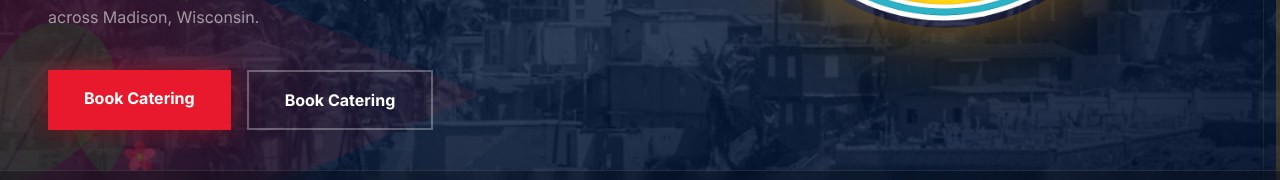
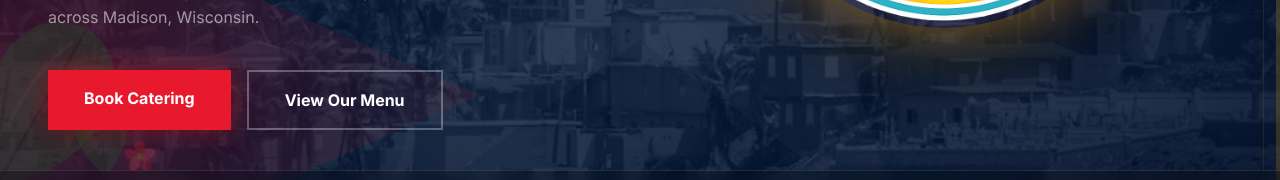
Before and after one commit to 22VermeijT/ricanrice.com, a Next.js app: page / in a window 1280 px wide. Shown: the part 569-749 px from the top of the page. Built offline with nearby package versions, Linux system fonts and the light colour scheme; a web font is replaced by a local one.

Commit message:
Fix duplicate hero CTAs: secondary button now 'View Our Menu' → /menu
Co-authored-by: Cursor <cursoragent@cursor.com>

```diff
--- a/src/components/home/Hero.tsx
+++ b/src/components/home/Hero.tsx
@@ -133,10 +133,10 @@ export default function Hero() {
                 {t.hero.orderBtn}
               </Link>
               <Link
-                href="/order"
+                href="/menu"
                 className="border-2 border-white/30 hover:border-white text-white font-bold text-base px-9 py-4 transition-all duration-200 hover:-translate-y-1 hover:bg-white/10"
               >
-                {t.hero.cateringBtn}
+                {t.hero.menuBtn}
               </Link>
             </motion.div>
           </div>
--- a/src/data/translations.ts
+++ b/src/data/translations.ts
@@ -18,6 +18,7 @@ export const translations = {
         "Three generations of family recipes, brought from the island to your celebration. Catering weddings, quinceañeras, corporate events, and every occasion across Madison, Wisconsin.",
       // LUNCH REMOVED: was "Order Lunch Now"
       orderBtn: "Book Catering",
+      menuBtn: "View Our Menu",
       cateringBtn: "Book Catering",
     },
     marquee: {
@@ -259,6 +260,7 @@ export const translations = {
         "Tres generaciones de recetas familiares, traídas desde la isla a tu celebración. Catering para bodas, quinceañeras, eventos corporativos y toda ocasión en Madison, Wisconsin.",
       // LUNCH REMOVED: was "Pedir Almuerzo"
       orderBtn: "Reservar Catering",
+      menuBtn: "Ver Menú",
       cateringBtn: "Reservar Catering",
     },
     marquee: {
```
